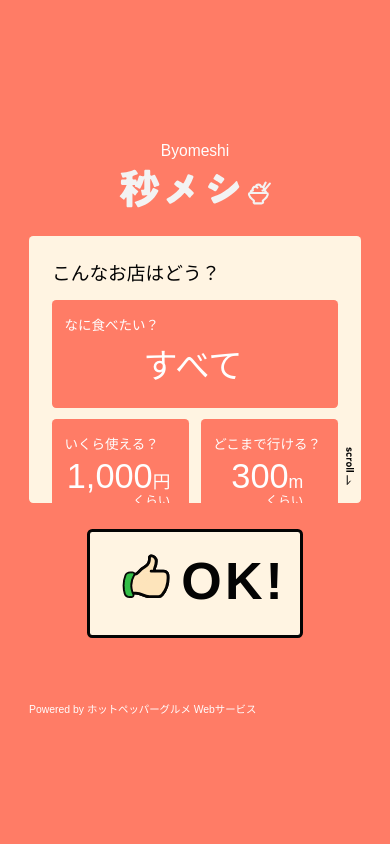
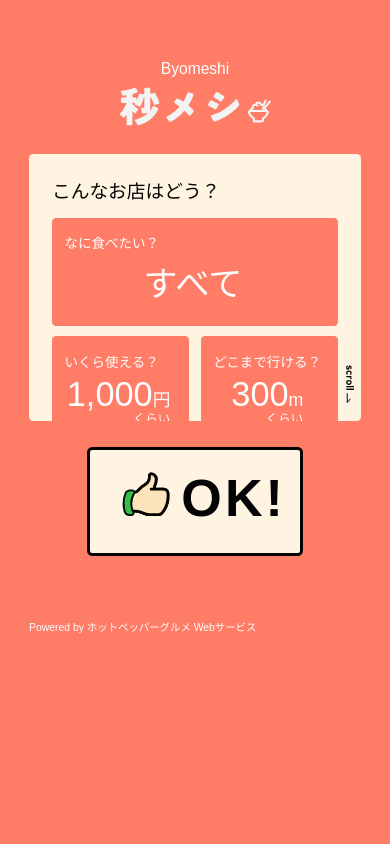
Before and after one commit to 4undred/Byomeshi, a website: page public/index.html in a window 390 px wide. Drawn offline with nearby package versions, Linux system fonts and the light colour scheme; a web font is replaced by a local one.

Commit message:
iPhone修正

```diff
--- a/public/css/style.css
+++ b/public/css/style.css
@@ -73,7 +73,7 @@ body {
 
 /* ロゴ */
 .logo-group {
-  margin: 10.9rem auto 0;
+  margin: 3rem auto 0;
   text-align: center;
 }
 
@@ -111,13 +111,13 @@ body {
   flex-direction: column;
   margin-top: 2.6rem;
   padding: 2.1rem 2.2rem 2.8rem;
-  aspect-ratio: 320/257;
   background-color: var(--color-beige);
   border-radius: .4rem;
 }
 
 .search .main-contents .inner {
   overflow-y: scroll;
+  aspect-ratio: 320/257;
 }
 
 .contents-group {}
```
